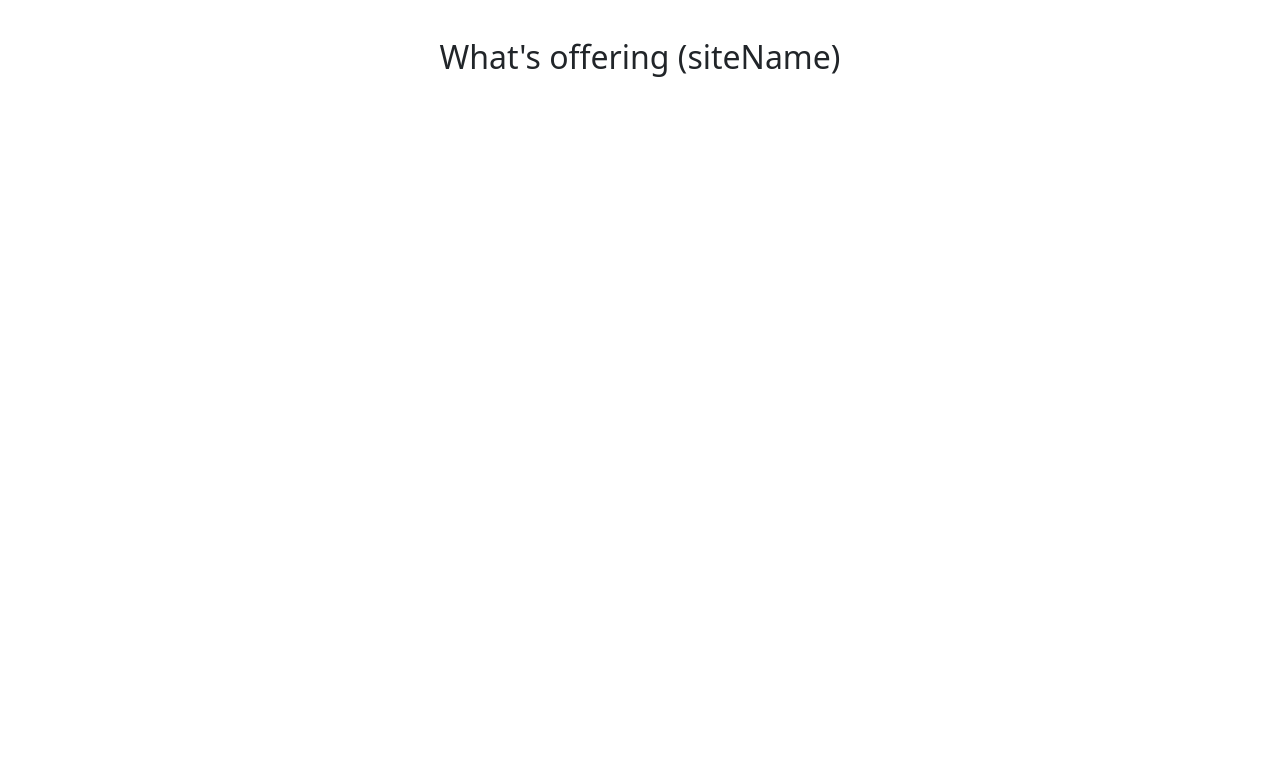
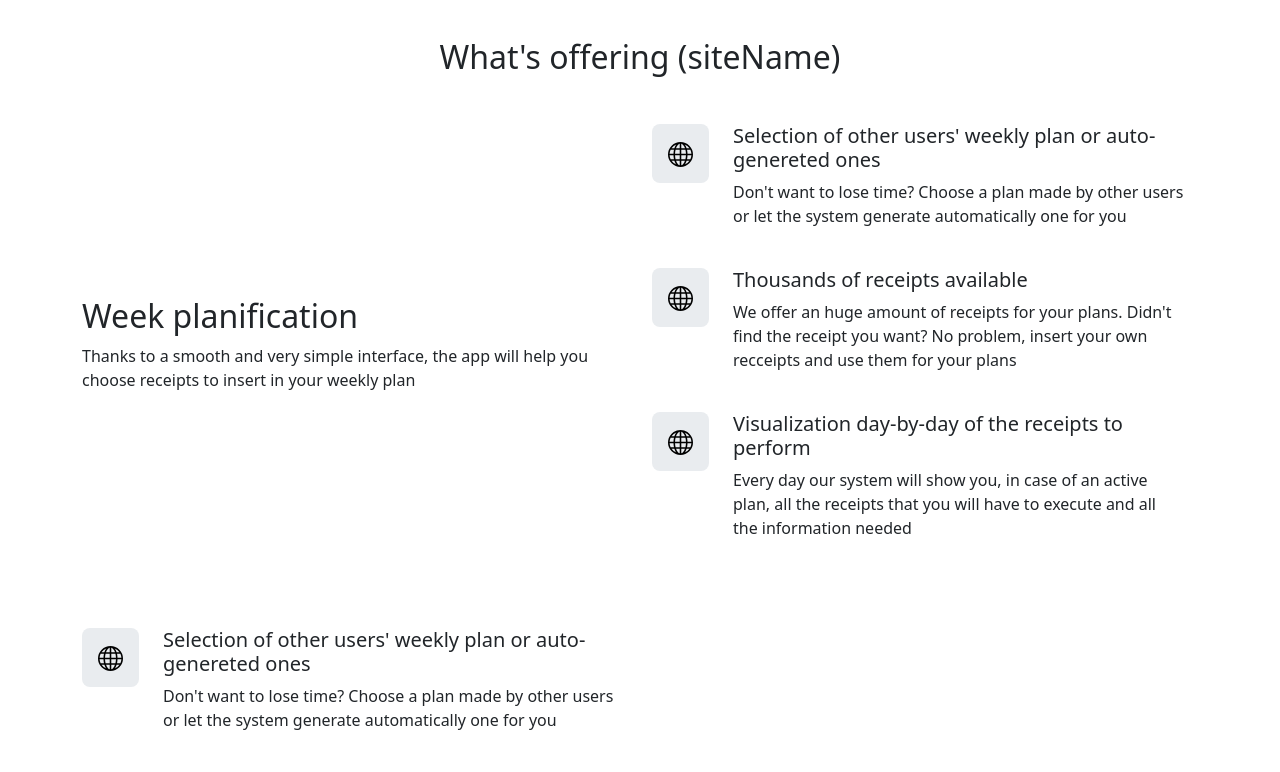
Before and after one commit to CarmineGar93/Capstone-Project-Front-End, a React (Create React App) app in the folder capstone/: page / in a window 1280 px wide. Shown: the part 840-1612 px from the top of the page. Before the commit the page ends 964 px from the top, so only its background shows below. Built offline with nearby package versions, Linux system fonts and the light colour scheme; the HTML template or start-up script is replaced by a standard one.

Commit message:
info section concluded

```diff
--- a/capstone/src/components/home/Home.jsx
+++ b/capstone/src/components/home/Home.jsx
@@ -1,5 +1,6 @@
 import { Container } from "react-bootstrap"
 import HomeHero from "./HomeHero"
+import PlanInfo from "./HomeInfo"
 
 function Home() {
     return (
@@ -8,6 +9,9 @@ function Home() {
                 <HomeHero />
             </Container>
             <h2 className="my-5 text-center">What's offering (siteName)</h2>
+            <Container>
+                <PlanInfo></PlanInfo>
+            </Container>
         </>
 
     )
--- /dev/null
+++ b/capstone/src/components/home/HomeInfo.jsx
@@ -0,0 +1,113 @@
+import { Row, Col } from "react-bootstrap"
+import globe from './globe.svg'
+
+function HomeInfo() {
+    const array = [
+        {
+            title: "Week planification",
+            description: "Thanks to a smooth and very simple interface, the app will help you choose receipts to insert in your weekly plan",
+            insertions: [
+                {
+                    icon: globe,
+                    title: "Selection of other users' weekly plan or auto-genereted ones",
+                    description: "Don't want to lose time? Choose a plan made by other users or let the system generate automatically one for you",
+                },
+                {
+                    icon: globe,
+                    title: "Thousands of receipts available",
+                    description: "We offer an huge amount of receipts for your plans. Didn't find the receipt you want? No problem, insert your own recceipts and use them for your plans",
+                },
+                {
+                    icon: globe,
+                    title: "Visualization day-by-day of the receipts to perform",
+                    description: "Every day our system will show you, in case of an active plan, all the receipts that you will have to execute and all the information needed",
+                }
+            ]
+        },
+        {
+            title: "Week planification",
+            description: "Thanks to a smooth and very simple interface, the app will help you choose receipts to insert in your weekly plan",
+            insertions: [
+                {
+                    icon: globe,
+                    title: "Selection of other users' weekly plan or auto-genereted ones",
+                    description: "Don't want to lose time? Choose a plan made by other users or let the system generate automatically one for you",
+                },
+                {
+                    icon: globe,
+                    title: "Thousands of receipts available",
+                    description: "We offer an huge amount of receipts for your plans. Didn't find the receipt you want? No problem, insert your own recceipts and use them for your plans",
+                },
+                {
+                    icon: globe,
+                    title: "Visualization day-by-day of the receipts to perform",
+                    description: "Every day our system will show you, in case of an active plan, all the receipts that you will have to execute and all the information needed",
+                }
+            ]
+        },
+        {
+            title: "Week planification",
+            description: "Thanks to a smooth and very simple interface, the app will help you choose receipts to insert in your weekly plan",
+            insertions: [
+                {
+                    icon: globe,
+                    title: "Selection of other users' weekly plan or auto-genereted ones",
+                    description: "Don't want to lose time? Choose a plan made by other users or let the system generate automatically one for you",
+                },
+                {
+                    icon: globe,
+                    title: "Thousands of receipts available",
+                    description: "We offer an huge amount of receipts for your plans. Didn't find the receipt you want? No problem, insert your own recceipts and use them for your plans",
+                },
+                {
+                    icon: globe,
+                    title: "Visualization day-by-day of the receipts to perform",
+                    description: "Every day our system will show you, in case of an active plan, all the receipts that you will have to execute and all the information needed",
+                }
+            ]
+        }
+
+    ]
+    return (
+        <>
+            {
+                array.map((section, index) => {
+                    return (
+                        <Row className="mb-5">
+                            <Col className={`d-flex align-items-center ${index % 2 === 1 ? "order-1" : ""}`}>
+                                <div>
+                                    <h2>{section.title}</h2>
+                                    <p>{section.description}</p>
+                                </div>
+                            </Col>
+                            <Col>
+                                {
+                                    section.insertions.map(row => {
+                                        return (
+                                            <Row className="mb-4">
+                                                <Col xs={"auto"} className={`d-flex ${index % 2 === 1 ? "justify-content-start" : "justify-content-end"} align-items-start`}>
+                                                    <div className=" bg-body-secondary p-3 rounded-3 d-flex justify-content-center align-items-center">
+                                                        <div>
+                                                            <img src={row.icon} alt="" />
+                                                        </div>
+                                                    </div>
+                                                </Col>
+                                                <Col xs={10}>
+                                                    <h5>{row.title}</h5>
+                                                    <p>{row.description}</p>
+                                                </Col>
+                                            </Row>
+                                        )
+                                    })
+                                }
+                            </Col>
+                        </Row>
+                    )
+                })
+            }
+        </>
+
+    )
+}
+
+export default HomeInfo
```
Also changed, not shown: capstone/src/components/home/globe.svg (added).
